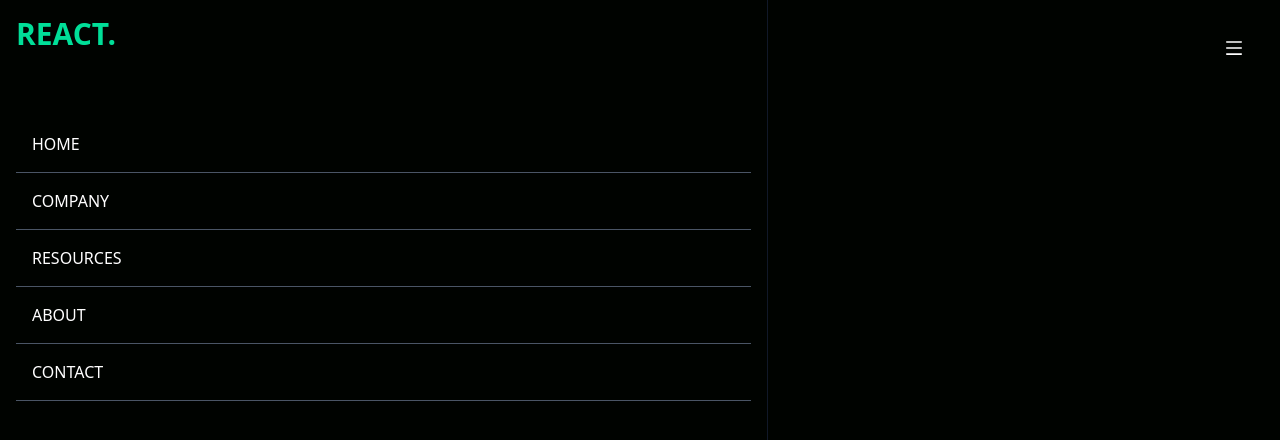
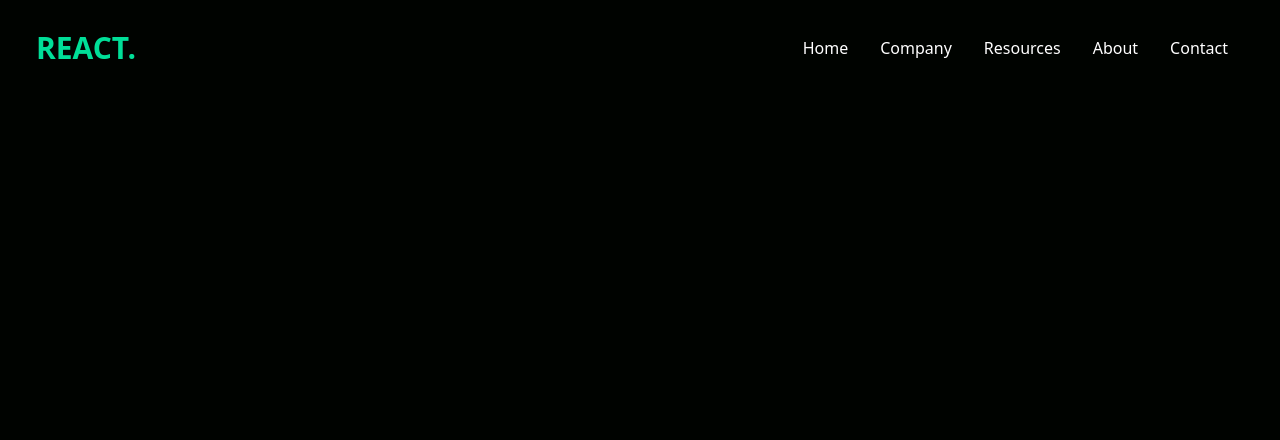
Before and after one commit to abrahamkifleT/test, a React (Vite) app in the folder my-react-app/: page / in a window 1280 px wide. Shown: the top 440 px of the page. Built offline with nearby package versions, Linux system fonts and the light colour scheme.

Commit message:
finish nav bar

```diff
--- a/my-react-app/src/components/navbar.jsx
+++ b/my-react-app/src/components/navbar.jsx
@@ -1,12 +1,17 @@
-import React from 'react'
+import React, { useState } from 'react'
 import { AiOutlineClose, AiOutlineMenu } from 'react-icons/ai'
 
 function Navbar() {
+    const [nav, setNav] = useState(false)
+
+    const handleNav = () => {
+        setNav(!nav)
+    }
     return (
         <div className=" flex justify-between items-center h-24 max-w-[1240px] mx-auto px-4 text-white">
             <h1 className="w-full text-3xl font-bold text-[#00df98]">REACT.</h1>
 
-            <ul className="flex hidden">
+            <ul className="hidden md:flex">
                 <li className="p-4">Home</li>
                 <li className="p-4">Company</li>
                 <li className="p-4">Resources</li>
@@ -14,11 +19,13 @@
                 <li className="p-4">Contact</li>
             </ul>
 
-            <div>
-                <AiOutlineMenu size={20} />
+            <div onClick={handleNav} className='block md:hidden '>
+                {
+                    !nav ? <AiOutlineClose size={20} /> : <AiOutlineMenu size={20} />
+                }
             </div>
 
-            <div className='fixed left-0 top-0 w-[60%] h-full border-r border-r-gray-900 bg-[#000300]'>
+            <div className={!nav ? 'fixed left-0 top-0 w-[60%] h-full border-r border-r-gray-900 bg-[#000300] ease-in-out duration-500 md:hidden' : 'fixed hidden ease-in-out duration-500 md:hidden'}>
                 <h1 className="w-full text-3xl font-bold text-[#00df98] m-4">REACT.</h1>
                 <ul className='pt-12 uppercase p-4'>
                     <li className="p-4 border-b border-gray-600">Home</li>
```
